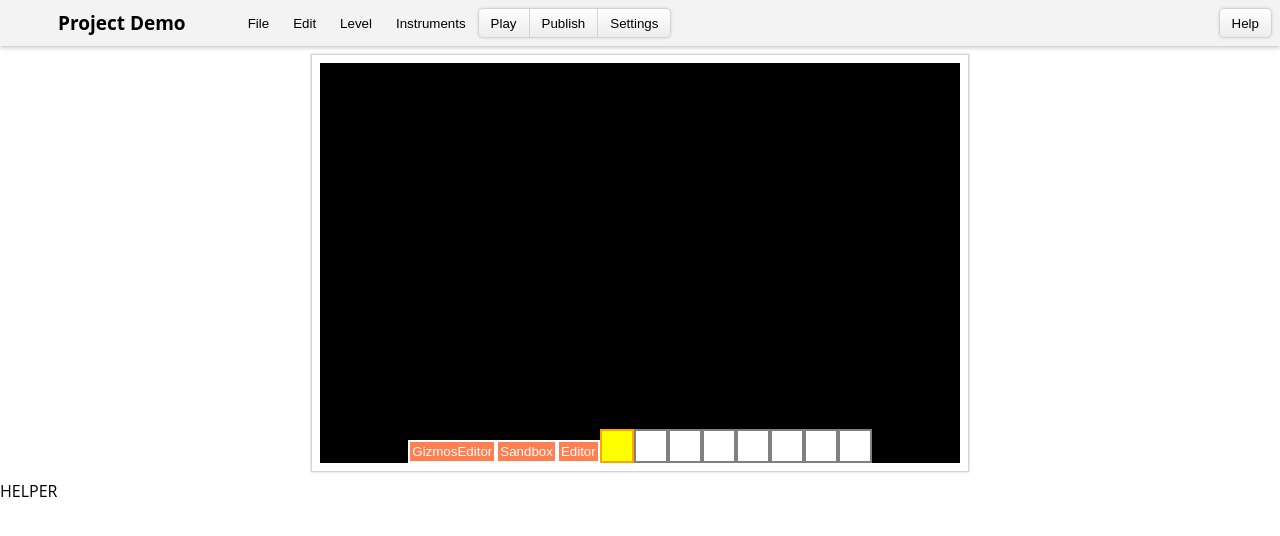
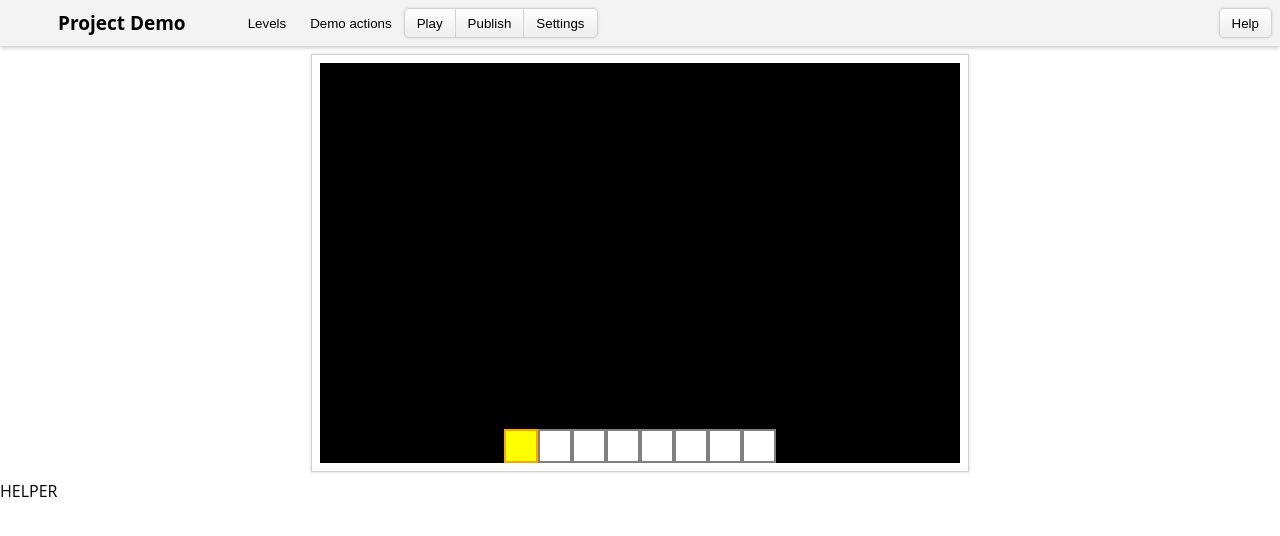
Before and after one commit to Sumechoo/RoguEngine, a React (Create React App) app: page / in a window 1280 px wide. Shown: the top 536 px of the page. Built offline with nearby package versions, Linux system fonts and the light colour scheme; what cannon would draw is missing.

Commit message:
moved developer menu to new ui overlay

```diff
--- a/src/App.tsx
+++ b/src/App.tsx
@@ -6,6 +6,7 @@ import { MainDisplay } from "./ui/MainDisplay";
 import { GameState } from "./components/singletons/GameState";
 import { SingletoneStore } from "./components/singletons/SingletoneStore";
 import { Overlay } from "./ui/components/Overlay";
+import { API } from "./components/singletons/API";
 
 const styles: Styles = {
   main: {
@@ -34,6 +35,7 @@ const styles: Styles = {
 const renderer = new Renderer();
 new GameState();
 new SingletoneStore();
+new API();
 
 function switchLevel(level: Level) {
   renderer.setupLevel(level);
@@ -61,7 +63,13 @@ export default function App() {
     setUi(level.ui)
 
     switchLevel(level);
-  }, []);
+  }, [setUi]);
+
+  useEffect(() => {
+    const api = API.getInstance();
+    api.loadLevel = loadLevel;
+    return () => {api.loadLevel = () => {}};
+  }, [loadLevel])
 
   return (
     <div style={styles.backdrop} >
@@ -70,7 +78,7 @@ export default function App() {
           bottom={<span>HELPER</span>}
           right={Ui && <Ui.Component {...Ui.props} />}
           renderer={<div style={styles.displayContainer} ref={displayRef}>
-            <MainDisplay onSwitchLevel={loadLevel} />
+            <MainDisplay />
           </div>}
         />
       </div>
--- /dev/null
+++ b/src/components/levels/index.ts
@@ -0,0 +1,8 @@
+export {Columns} from './Columns';
+export {Demo} from './Demo';
+export {Demo2} from './Demo2';
+export {Dungeon} from './Dungeon';
+export {Editor} from './Editor';
+export {GameStateEditor} from './GameStateEditor';
+export {GizmosEditor} from './GizmosEditor';
+export {Sandbox} from './Sandbox';
--- /dev/null
+++ b/src/components/singletons/API.ts
@@ -0,0 +1,19 @@
+import { Level } from "../Level";
+
+export class API {
+  protected static instance: API;
+
+  public loadLevel: (levelConstructor: typeof Level) => void = () => {};
+
+  constructor() {
+    if (API.instance !== undefined) {
+      throw new Error("Engine API instance allready exist");
+    }
+
+    API.instance = this;
+  }
+
+  public static getInstance() {
+    return API.instance;
+  }
+}
--- a/src/ui/MainDisplay.tsx
+++ b/src/ui/MainDisplay.tsx
@@ -32,20 +32,12 @@ const styles: {[key: string]: CSSProperties} = {
     }
 }
 
-interface Props {
-    onSwitchLevel: (levelConstructor: typeof Level) => void;
-}
-
 const levelsList: ReadonlyArray<typeof Level> = [
     GizmosEditor, Sandbox, Editor
 ];
 
-export const MainDisplay: React.FC<Props> = (props) => {
-    const {
-        onSwitchLevel,
-    } = props;
+export const MainDisplay: React.FC = () => {
     const [updateIndex, setIndex] = useState(0);
-    const {showDeveloperMenu} = GameState.getState();
 
     const incrementIndex = useCallback(() => {
         setIndex(Date.now());
@@ -60,19 +52,6 @@ export const MainDisplay: React.FC<Props> = (props) => {
 
     return (
         <div key={updateIndex} style={styles.container}>
-            <div style={styles.hud}>
-                <div>
-                    {showDeveloperMenu && levelsList.map((item, index) => (
-                        <button
-                            key={index}
-                            style={styles.button}
-                            onClick={() => onSwitchLevel(item)}
-                        >
-                            {item.name}
-                        </button>
-                    ))}
-                </div>
-            </div>
             <HUD />
         </div>
     )
--- a/src/ui/blocks/Contextual.tsx
+++ /dev/null
@@ -1,40 +0,0 @@
-import React, {FC, CSSProperties} from 'react';
-import { Styles } from '../../types';
-
-const styles: Styles = {
-    root: {
-        position: 'absolute',
-        backdropFilter: 'blur(80px)',
-        backgroundColor: 'rgba(0,0,0,.3)',
-        borderRadius: 5,
-        border: 'solid 0.3px',
-        boxShadow: '0 0 5px black',
-        padding: '3px 10px',
-        width: 200,
-        height: 300,
-        color: 'white',
-        zIndex: 1,
-    }
-}
-
-interface Props {
-    onClose: () => void;
-    style?: CSSProperties;
-}
-
-export const Contextual: FC<Props> = (props) => {
-    const {
-        onClose,
-        style,
-    } = props;
-
-    return (
-        <div
-            onMouseOut={onClose}
-            style={{
-                ...styles.root,
-                ...style,
-            }}
-        />
-    )
-}
--- /dev/null
+++ b/src/ui/blocks/Contextual/index.tsx
@@ -0,0 +1,62 @@
+import React, {FC, CSSProperties, useEffect} from 'react';
+import { Styles } from '../../../types';
+import {ContextualParams} from '../overlayBasic/TopBar';
+
+const styles: Styles = {
+    root: {
+        position: 'absolute',
+        backdropFilter: 'blur(80px)',
+        backgroundColor: 'rgba(255,255,255,.4)',
+        borderRadius: 5,
+        border: 'solid 0.3px',
+        boxShadow: '0 0 15px grey',
+        padding: '5px 20px',
+        width: 200,
+        display: 'flex',
+        flexDirection: 'column',
+        zIndex: 1,
+        color: 'black',
+    }
+}
+
+interface Props {
+    onClose: () => void;
+    params: ContextualParams;
+    style?: CSSProperties;
+}
+
+const Spacer: FC = () => {
+    return (
+        <div
+            style={{
+                borderTop: 'solid lightgray 1px',
+            }}
+        />
+    )
+}
+
+export const Contextual: FC<Props> = (props) => {
+    const {
+        onClose,
+        style,
+        params,
+    } = props;
+
+    useEffect(() => {
+        document.addEventListener('click', onClose);
+        return () => document.removeEventListener('click', onClose);
+    }, []);
+
+    return (
+        <div
+            style={{
+                ...styles.root,
+                ...style,
+                left: params.ref.offsetLeft,
+                top: params.ref.offsetTop + params.ref.offsetHeight,
+            }}
+        >
+            {params.menuItems.map((item) => <span onClick={item.action} >{item.title}</span>)}
+        </div>
+    )
+}
--- /dev/null
+++ b/src/ui/blocks/Contextual/types.ts
@@ -0,0 +1,9 @@
+export interface MenuItem {
+    title: string;
+    action: () => void;
+}
+
+export interface MenuConfig {
+    id: string;
+    items: ReadonlyArray<MenuItem>;
+}
--- /dev/null
+++ b/src/ui/blocks/overlayBasic/TopBar/config.ts
@@ -0,0 +1,27 @@
+import { TopConfig } from "./types";
+import { MenuItem } from "../../Contextual/types";
+import { Level } from "../../../../components/Level";
+import { GizmosEditor, Sandbox, Editor, Columns, Demo, Demo2, Dungeon, GameStateEditor } from "../../../../components/levels";
+import { API } from "../../../../components/singletons/API";
+
+function getLevelsMenu() : MenuItem[] {
+    const levelsList: Array<typeof Level> = [GizmosEditor, Sandbox, Editor, Columns, Demo, Demo2, Dungeon, GameStateEditor];
+
+    return levelsList.map((levelItem) => ({
+        title: levelItem.name,
+        action: () => API.getInstance().loadLevel(levelItem),
+    }));
+}
+
+export const config: TopConfig = {
+    configItems: [
+        {
+            title: 'Levels',
+            menuItems: getLevelsMenu(),
+        },
+        {
+            title: 'Demo actions',
+            menuItems: [],
+        },
+    ],
+}
--- a/src/ui/blocks/overlayBasic/TopBar.tsx
+++ b/src/ui/blocks/overlayBasic/TopBar/index.tsx
@@ -1,10 +1,10 @@
 import React, {FC, useState, useCallback, MouseEvent} from 'react';
-import { Styles } from '../../../types';
-import { Button } from '../Button';
-import { SegmentedControl } from '../SegmentedControl';
-import { Contextual } from '../Contextual';
-
-const menuItems: Array<string> = ['File', 'Edit', 'Level', 'Instruments'];
+import { Styles } from '../../../../types';
+import { Button } from '../../Button';
+import { SegmentedControl } from '../../SegmentedControl';
+import { Contextual } from '../../Contextual';
+import { config } from './config';
+import { MenuItem } from '../../Contextual/types';
 
 const styles: Styles = {
     mainContainer: {
@@ -24,27 +24,25 @@ const styles: Styles = {
     },
 }
 
-interface ContextualParams {
-    title: string;
-    top: number;
-    left: number;
+export interface ContextualParams {
+    ref: HTMLElement;
+    menuItems: MenuItem[];
 }
 
 export const TopBar: FC = () => {
     const [showMenu, setShowMenu] = useState<ContextualParams | undefined>();
 
-    const openMenu = (title: string) => (e: MouseEvent) => setShowMenu({
-        left: e.pageX,
-        top: e.clientY,
-        title,
+    const openMenu = (menuItems: MenuItem[]) => (e: MouseEvent<HTMLElement>) => setShowMenu({
+        ref: e.currentTarget,
+        menuItems,
     });
     const closeMenu = useCallback(() => setShowMenu(undefined), []);
 
     return (
         <div style={styles.mainContainer}>
-            {showMenu && <Contextual onClose={closeMenu} style={{...showMenu}} />}
+            {showMenu && <Contextual onClose={closeMenu} params={showMenu} />}
             <span style={styles.title}>Project Demo</span>
-            {menuItems.map((item) => <Button title={item} onClick={openMenu(item)} />)}
+            {config.configItems.map((item) => <Button title={item.title} onClick={openMenu(item.menuItems)} />)}
             <SegmentedControl
                 buttons={[
                     <Button title='Play' />,
--- /dev/null
+++ b/src/ui/blocks/overlayBasic/TopBar/types.ts
@@ -0,0 +1,10 @@
+import { MenuItem } from "../../Contextual/types";
+
+export interface BarConfig {
+    title: string;
+    menuItems: Array<MenuItem>;
+}
+
+export interface TopConfig {
+    configItems: ReadonlyArray<BarConfig>;
+}
```
